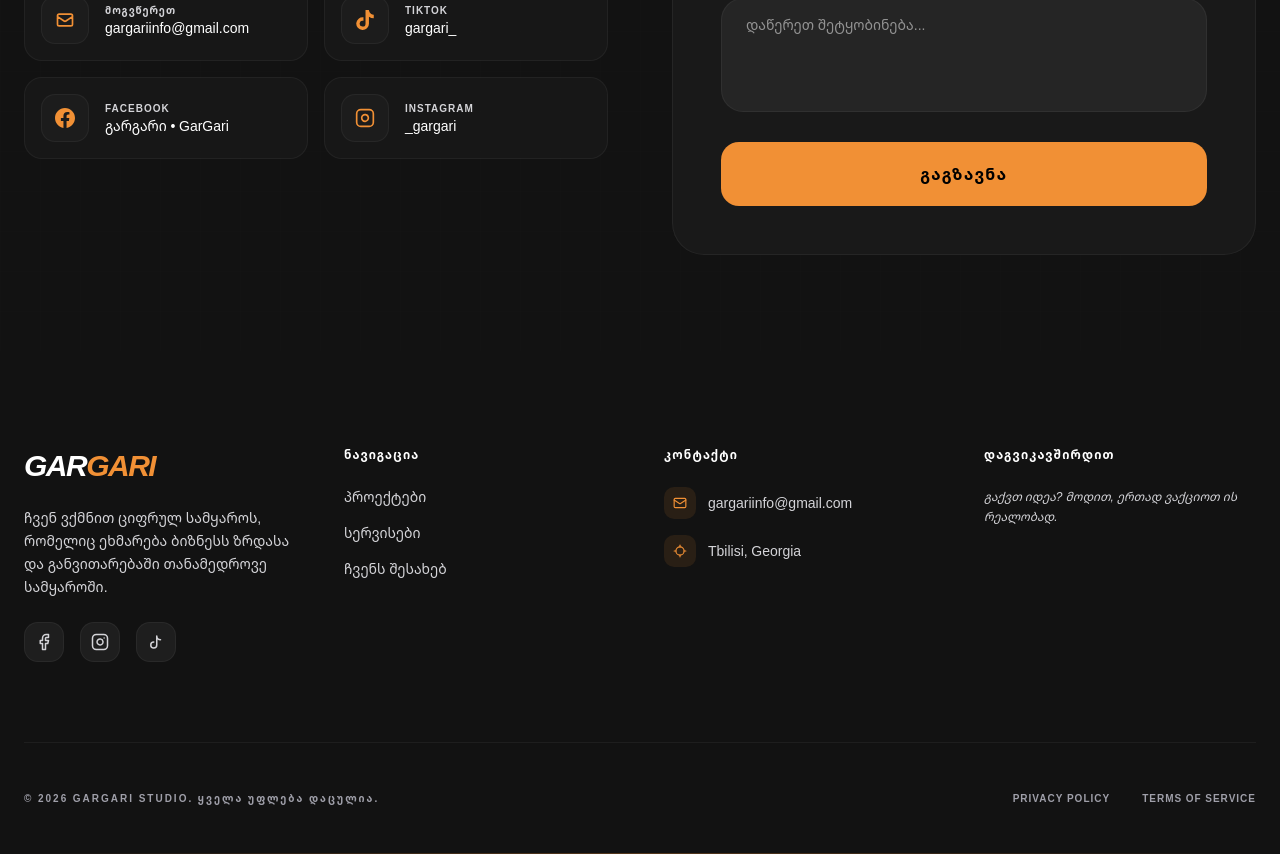
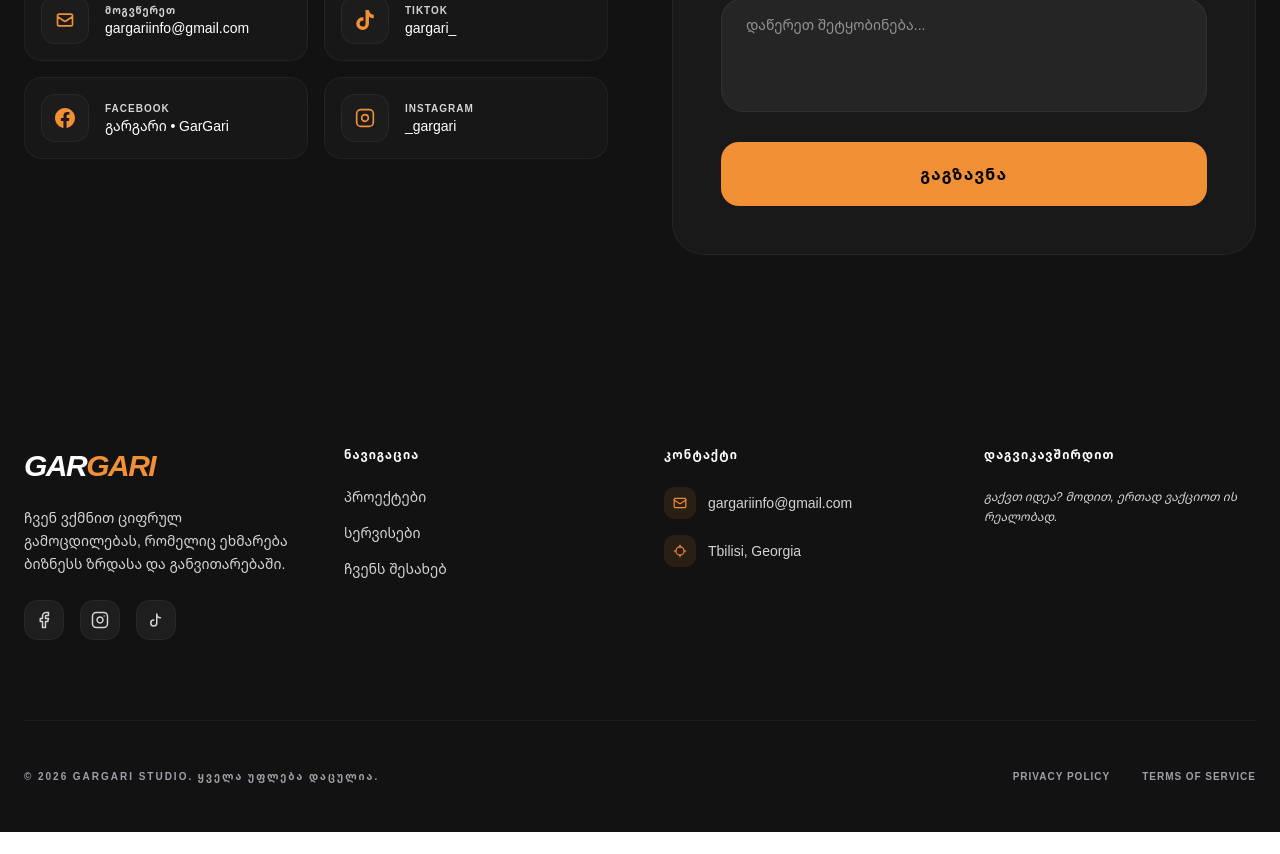
Before and after one commit to duda-el/gar-web, a Next.js app: page / in a window 1280 px wide. Shown: the part 3778-4632 px from the top of the page. After the commit the page ends 4610 px from the top, so only its background shows below. Built offline with nearby package versions, Linux system fonts and the light colour scheme.

Commit message:
add privacy policy and terms of service

```diff
--- /dev/null
+++ b/app/components/Footer/PolicyModal.tsx
@@ -0,0 +1,66 @@
+"use client";
+
+import React from "react";
+import { motion, AnimatePresence } from "framer-motion";
+import { X } from "lucide-react";
+
+interface PolicyModalProps {
+  isOpen: boolean;
+  onClose: () => void;
+  title: string;
+  content: React.ReactNode;
+}
+
+const PolicyModal = ({ isOpen, onClose, title, content }: PolicyModalProps) => {
+  return (
+    <AnimatePresence>
+      {isOpen && (
+        <>
+          {/* Backdrop */}
+          <motion.div
+            initial={{ opacity: 0 }}
+            animate={{ opacity: 1 }}
+            exit={{ opacity: 0 }}
+            onClick={onClose}
+            className="fixed inset-0 bg-black/80 backdrop-blur-md z-[100] cursor-pointer"
+          />
+
+          {/* Modal Content */}
+          <motion.div
+            initial={{ opacity: 0, scale: 0.95, y: 20 }}
+            animate={{ opacity: 1, scale: 1, y: 0 }}
+            exit={{ opacity: 0, scale: 0.95, y: 20 }}
+            className="fixed left-1/2 top-1/2 -translate-x-1/2 -translate-y-1/2 w-[90%] max-w-2xl max-h-[80vh] bg-[#1c1c1c] border border-white/10 rounded-3xl z-[101] overflow-hidden flex flex-col shadow-2xl"
+          >
+            <div className="p-6 border-b border-white/5 flex justify-between items-center bg-[#1c1c1c]">
+              <h2 className="text-xl font-bold text-white font-georgian uppercase tracking-wider">
+                {title}
+              </h2>
+              <button
+                onClick={onClose}
+                className="p-2 hover:bg-white/5 rounded-full transition-colors text-zinc-400 hover:text-white"
+              >
+                <X size={24} />
+              </button>
+            </div>
+
+            <div className="p-8 overflow-y-auto custom-scrollbar text-zinc-300 font-georgian leading-relaxed space-y-6">
+              {content}
+            </div>
+
+            <div className="p-6 border-t border-white/5 bg-[#1c1c1c] flex justify-end">
+              <button
+                onClick={onClose}
+                className="px-6 py-2 bg-primary text-black font-bold rounded-xl font-georgian text-sm hover:scale-105 transition-transform"
+              >
+                გასაგებია
+              </button>
+            </div>
+          </motion.div>
+        </>
+      )}
+    </AnimatePresence>
+  );
+};
+
+export default PolicyModal;
--- a/app/components/Footer/index.tsx
+++ b/app/components/Footer/index.tsx
@@ -1,78 +1,61 @@
 "use client";
 
-import React from "react";
+import React, { useState } from "react";
 import { motion } from "framer-motion";
-import {
-  Mail,
-  Facebook,
-  Instagram,
-  ArrowUpRight,
-  Locate,
-} from "lucide-react";
+import { Mail, Facebook, Instagram, ArrowUpRight, Locate } from "lucide-react";
+import PolicyModal from "./PolicyModal"; // დარწმუნდი რომ სწორი გზაა
 
-// TikTok-ის აიქონი იმავე სტილში
 const TikTokIcon = ({ size = 18 }: { size?: number }) => (
-  <svg
-    width={size}
-    height={size}
-    viewBox="0 0 24 24"
-    fill="none"
-    stroke="currentColor"
-    strokeWidth="2"
-    strokeLinecap="round"
-    strokeLinejoin="round"
-  >
+  <svg width={size} height={size} viewBox="0 0 24 24" fill="none" stroke="currentColor" strokeWidth="2" strokeLinecap="round" strokeLinejoin="round">
     <path d="M9 12a4 4 0 1 0 4 4V4a5 5 0 0 0 5 5" />
   </svg>
 );
 
 const Footer = () => {
   const currentYear = new Date().getFullYear();
-
-  const socialLinks = [
-    {
-      icon: <Facebook size={18} />,
-      href: "https://www.facebook.com/profile.php?id=61559932766757",
-      label: "Facebook",
-    },
-    {
-      icon: <Instagram size={18} />,
-      href: "https://www.instagram.com/_gargari/",
-      label: "Instagram",
-    },
-    {
-      icon: <TikTokIcon size={18} />,
-      href: "https://www.tiktok.com/@gargari_?is_from_webapp=1&sender_device=pc",
-      label: "TikTok",
-    },
-  ];
-
-  const quickLinks = [
-    { name: "პროექტები", id: "projects" },
-    { name: "სერვისები", id: "services" },
-    { name: "ჩვენს შესახებ", id: "about" },
-  ];
+  const [modalType, setModalType] = useState<"privacy" | "terms" | null>(null);
 
   const scrollToSection = (id: string) => {
     const element = document.getElementById(id);
     if (element) {
-      const offset = 100;
-      const bodyRect = document.body.getBoundingClientRect().top;
-      const elementRect = element.getBoundingClientRect().top;
-      const elementPosition = elementRect - bodyRect;
-      const offsetPosition = elementPosition - offset;
+      window.scrollTo({ top: element.offsetTop - 100, behavior: "smooth" });
+    }
+  };
 
-      window.scrollTo({
-        top: offsetPosition,
-        behavior: "smooth",
-      });
+  const policies = {
+    privacy: {
+      title: "Privacy Policy",
+      content: (
+        <div className="space-y-4 text-sm">
+          <p>ჩვენთვის მნიშვნელოვანია თქვენი მონაცემების უსაფრთხოება. წინამდებარე კონფიდენციალურობის პოლიტიკა განმარტავს, თუ როგორ ვიყენებთ თქვენს ინფორმაციას.</p>
+          <h4 className="text-white font-bold">1. ინფორმაციის შეგროვება</h4>
+          <p>ჩვენ ვაგროვებთ მხოლოდ იმ ინფორმაციას, რომელსაც თავად გვაწვდით საკონტაქტო ფორმის საშუალებით (სახელი, ელ-ფოსტა).</p>
+          <h4 className="text-white font-bold">2. მონაცემების გამოყენება</h4>
+          <p>თქვენი მონაცემები გამოიყენება მხოლოდ თქვენთან დასაკავშირებლად და მომსახურების გასაუმჯობესებლად.</p>
+          <h4 className="text-white font-bold">3. უსაფრთხოება</h4>
+          <p>GARGARI არ გადასცემს თქვენს პირად ინფორმაციას მესამე პირებს თქვენი თანხმობის გარეშე.</p>
+        </div>
+      )
+    },
+    terms: {
+      title: "Terms of Service",
+      content: (
+        <div className="space-y-4 text-sm">
+          <p>GARGARI-ის ვებ-გვერდით სარგებლობით თქვენ ეთანხმებით ქვემოთ მოცემულ პირობებს:</p>
+          <h4 className="text-white font-bold">1. ინტელექტუალური საკუთრება</h4>
+          <p>ვებ-გვერდზე განთავსებული ყველა კონტენტი, დიზაინი და მასალა წარმოადგენს სტუდიის საკუთრებას.</p>
+          <h4 className="text-white font-bold">2. მომსახურების პირობები</h4>
+          <p>პროექტის დაწყებამდე მხარეებს შორის ფორმდება ინდივიდუალური ხელშეკრულება, რომელიც არეგულირებს სამუშაო პროცესს.</p>
+          <h4 className="text-white font-bold">3. პასუხისმგებლობის შეზღუდვა</h4>
+          <p>სტუდია არ არის პასუხისმგებელი იმ ზიანზე, რომელიც შეიძლება გამოწვეული იყოს ვებ-გვერდის არასწორი გამოყენებით.</p>
+        </div>
+      )
     }
   };
 
   return (
     <footer className="relative bg-[#121212] pt-24 pb-12 px-6 overflow-hidden">
-      <div className="absolute bottom-0 left-1/2 -translate-x-1/2 w-full h-[1px] bg-gradient-to-r from-transparent via-primary/30 to-transparent" />
-
+      {/* ... (წინა კოდი - Header, Links, Socials - უცვლელია) ... */}
       <div className="max-w-7xl mx-auto relative z-10">
         <div className="grid grid-cols-1 md:grid-cols-2 lg:grid-cols-4 gap-12 mb-20">
           <div className="space-y-6">
@@ -80,20 +63,15 @@
               GAR<span className="text-primary italic">GARI</span>
             </h2>
             <p className="text-zinc-300 text-sm font-georgian leading-relaxed max-w-xs">
-              ჩვენ ვქმნით ციფრულ სამყაროს, რომელიც ეხმარება ბიზნესს ზრდასა
-              და განვითარებაში თანამედროვე სამყაროში.
+              ჩვენ ვქმნით ციფრულ გამოცდილებას, რომელიც ეხმარება ბიზნესს ზრდასა და განვითარებაში.
             </p>
             <div className="flex gap-4">
-              {socialLinks.map((social, i) => (
-                <motion.a
-                  key={i}
-                  href={social.href}
-                  target="_blank"
-                  rel="noopener noreferrer"
-                  aria-label={social.label}
-                  whileHover={{ y: -3, color: "#f19035" }}
-                  className="w-10 h-10 rounded-xl bg-white/5 flex items-center justify-center text-zinc-300 transition-colors border border-white/5"
-                >
+              {[
+                { icon: <Facebook size={18} />, href: "https://www.facebook.com/profile.php?id=61559932766757" },
+                { icon: <Instagram size={18} />, href: "https://www.instagram.com/_gargari/" },
+                { icon: <TikTokIcon size={18} />, href: "https://www.tiktok.com/@gargari_" }
+              ].map((social, i) => (
+                <motion.a key={i} href={social.href} target="_blank" whileHover={{ y: -3, color: "#f19035" }} className="w-10 h-10 rounded-xl bg-white/5 flex items-center justify-center text-zinc-300 border border-white/5">
                   {social.icon}
                 </motion.a>
               ))}
@@ -101,43 +79,27 @@
           </div>
 
           <div>
-            <h3 className="text-white font-bold font-georgian mb-6 uppercase tracking-widest text-xs">
-              ნავიგაცია
-            </h3>
-            <ul className="space-y-4">
-              {quickLinks.map((link, i) => (
-                <li key={i}>
-                  <button
-                    onClick={() => scrollToSection(link.id)}
-                    className="text-zinc-300 hover:text-primary transition-colors text-sm font-georgian flex items-center group bg-transparent border-none cursor-pointer p-0"
-                  >
-                    {link.name}
-                    <ArrowUpRight
-                      size={14}
-                      className="opacity-0 group-hover:opacity-100 -translate-x-2 group-hover:translate-x-1 transition-all"
-                    />
-                  </button>
-                </li>
-              ))}
-            </ul>
+             <h3 className="text-white font-bold font-georgian mb-6 uppercase tracking-widest text-xs">ნავიგაცია</h3>
+             <ul className="space-y-4">
+               {["projects", "services", "about"].map((id) => (
+                 <li key={id}>
+                   <button onClick={() => scrollToSection(id)} className="text-zinc-300 hover:text-primary transition-colors text-sm font-georgian flex items-center group capitalize">
+                     {id === "projects" ? "პროექტები" : id === "services" ? "სერვისები" : "ჩვენს შესახებ"}
+                     <ArrowUpRight size={14} className="opacity-0 group-hover:opacity-100 -translate-x-2 group-hover:translate-x-1 transition-all" />
+                   </button>
+                 </li>
+               ))}
+             </ul>
           </div>
 
           <div>
-            <h3 className="text-white font-bold font-georgian mb-6 uppercase tracking-widest text-xs">
-              კონტაქტი
-            </h3>
+            <h3 className="text-white font-bold font-georgian mb-6 uppercase tracking-widest text-xs">კონტაქტი</h3>
             <div className="space-y-4">
-              <a
-                href="mailto:gargariinfo@gmail.com"
-                aria-label="Contact us on Email"
-                className="flex items-center gap-3 text-zinc-300 hover:text-white transition-colors group"
-              >
+              <a href="mailto:gargariinfo@gmail.com" className="flex items-center gap-3 text-zinc-300 hover:text-white transition-colors group">
                 <div className="w-8 h-8 rounded-lg bg-primary/10 flex items-center justify-center text-primary group-hover:bg-primary group-hover:text-black transition-all">
                   <Mail size={14} />
                 </div>
-                <span className="text-sm font-medium">
-                  gargariinfo@gmail.com
-                </span>
+                <span className="text-sm font-medium">gargariinfo@gmail.com</span>
               </a>
               <div className="flex items-center gap-3 text-zinc-300 group">
                 <div className="w-8 h-8 rounded-lg bg-primary/10 flex items-center justify-center text-primary group-hover:bg-primary group-hover:text-black transition-all">
@@ -149,12 +111,8 @@
           </div>
 
           <div className="space-y-6">
-            <h3 className="text-white font-bold font-georgian mb-6 uppercase tracking-widest text-xs">
-              დაგვიკავშირდით
-            </h3>
-            <p className="text-zinc-300 text-xs font-georgian italic leading-relaxed">
-              გაქვთ იდეა? მოდით, ერთად ვაქციოთ ის რეალობად.
-            </p>
+            <h3 className="text-white font-bold font-georgian mb-6 uppercase tracking-widest text-xs">დაგვიკავშირდით</h3>
+            <p className="text-zinc-300 text-xs font-georgian italic leading-relaxed">გაქვთ იდეა? მოდით, ერთად ვაქციოთ ის რეალობად.</p>
           </div>
         </div>
 
@@ -163,21 +121,29 @@
             © {currentYear} GARGARI STUDIO. ყველა უფლება დაცულია.
           </p>
           <div className="flex gap-8">
-            <a
-              href="#"
+            <button
+              onClick={() => setModalType("privacy")}
               className="text-zinc-400 hover:text-zinc-300 text-[10px] uppercase tracking-widest font-bold transition-colors"
             >
               Privacy Policy
-            </a>
-            <a
-              href="#"
+            </button>
+            <button
+              onClick={() => setModalType("terms")}
               className="text-zinc-400 hover:text-zinc-300 text-[10px] uppercase tracking-widest font-bold transition-colors"
             >
               Terms of Service
-            </a>
+            </button>
           </div>
         </div>
       </div>
+
+      {/* Policy Modal Implementation */}
+      <PolicyModal
+        isOpen={!!modalType}
+        onClose={() => setModalType(null)}
+        title={modalType ? policies[modalType].title : ""}
+        content={modalType ? policies[modalType].content : null}
+      />
     </footer>
   );
 };
```
